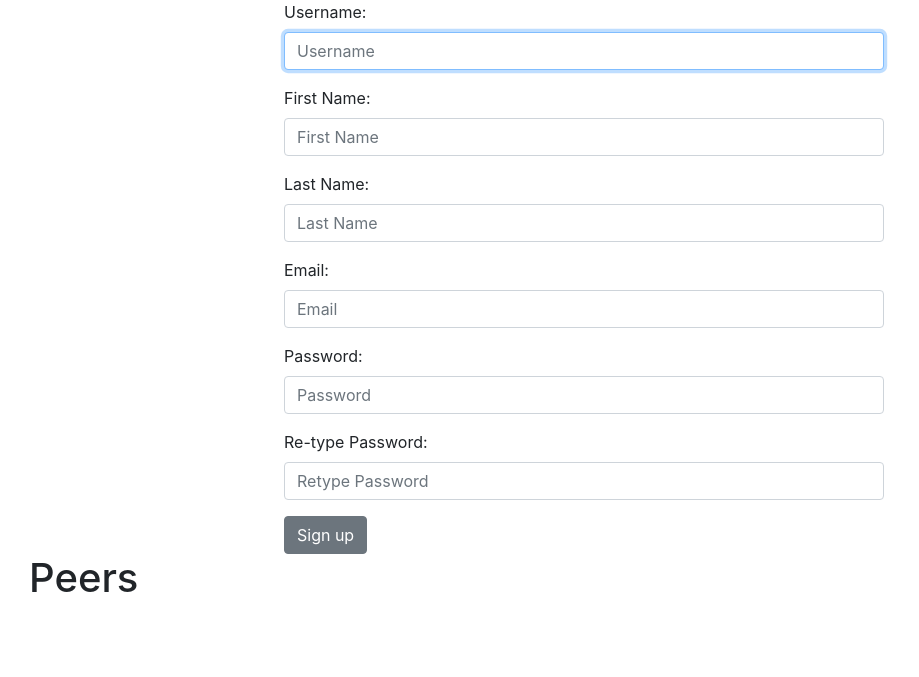
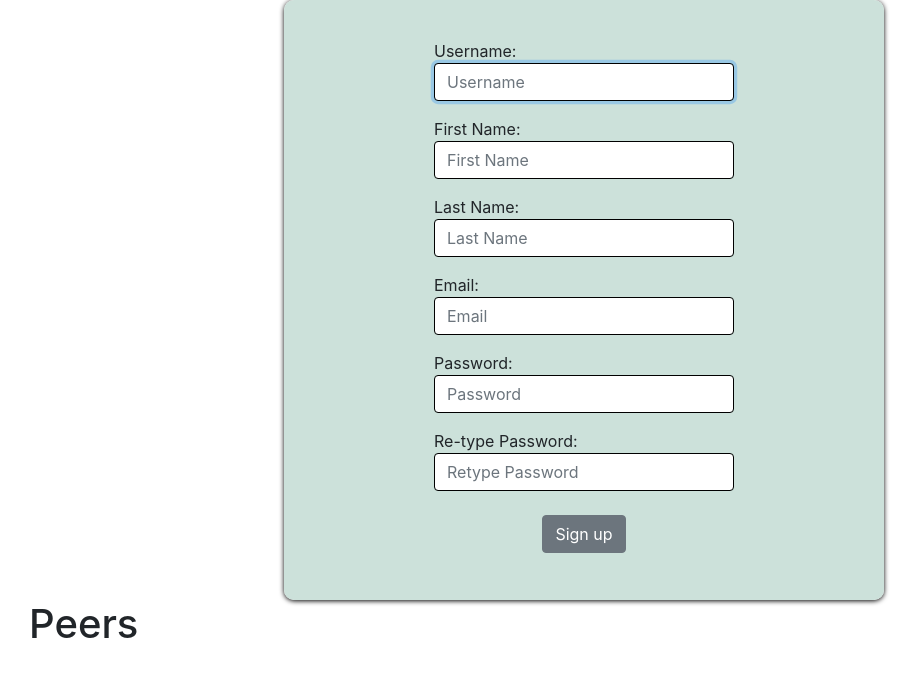
Before and after one commit to Ayobami6/peers_collab, a Django app: page /register in a window 1280 px wide. Shown: the part 56-733 px from the top of the page, without its empty margins (56-975 px from the left). Run offline with Django 4.2, Linux system fonts and the light colour scheme; some libraries are stand-ins or nearby versions.

Commit message:
signup page

```diff
--- /dev/null
+++ b/home/static/css/signup.css
@@ -0,0 +1,34 @@
+.form-container {
+  display: flex;
+  max-width: 600px;
+  min-width: 350px;
+  height: 600px;
+  justify-content: center;
+  overflow: hidden;
+  border-radius: 10px;
+  box-shadow: 0 1px 5px black;
+  margin: 0 auto;
+}
+.form-container form {
+  background-color: aqua;
+  width: 100%;
+  padding: 1rem;
+  display: flex;
+  justify-content: center;
+  flex-direction: column;
+  align-items: center;
+  background-color: #cce1da;
+  gap: 0.5rem;
+}
+.form-container form .form-group {
+  width: 300px;
+  line-height: 0.5rem;
+}
+.form-container form .form-group input:last-child {
+  border: 1px solid black;
+}
+.form-container form .signup {
+  align-self: center;
+}
+
+/*# sourceMappingURL=signup.css.map */
--- /dev/null
+++ b/home/static/css/signup.scss
@@ -0,0 +1,39 @@
+
+.form-container {
+  display: flex;
+  max-width: 600px;
+  min-width: 350px;
+  height: 600px;
+  justify-content: center;
+  overflow: hidden;
+  border-radius: 10px;
+  box-shadow:0 1px 5px black;
+  margin: 0 auto;
+
+  form {
+    background-color: aqua;
+    width: 100%;
+    padding: 1rem;
+    display: flex;
+    justify-content: center;
+    flex-direction: column;
+    align-items: center;
+    background-color: #cce1da;
+    gap:.5rem;
+
+
+    .form-group {
+      width: 300px;
+      line-height: .5rem;
+
+      input:last-child{
+        border: 1px solid black;
+      }
+    }
+
+    .signup
+    {
+      align-self: center;
+    }
+  }
+}
--- a/home/templates/home/signup.html
+++ b/home/templates/home/signup.html
@@ -1,8 +1,13 @@
 {% extends 'template.html' %}
+{% load static %}
 
+{% block style_sheet_and_js %}
+    <link rel="stylesheet" href="{% static 'css/signup.css' %}"/>
+{% endblock %}
 
 {% block content %}
-<form method="post" style="text-align: left; margin: 0 auto; width: 600px;">
+    <div class="form-container">
+            <form method="post">
                 {% csrf_token %}
                 <!-- {{ form.as_p }} -->
                 <div class="form-group">
@@ -30,7 +35,9 @@
                     {{ form.password2 }}
                 </div>
                 <!-- <input type="Sign up" class="btn btn-secondary" name="Sign up"> -->
-    <button class="btn btn-secondary">Sign up</button>
+                <button class="btn btn-secondary signup">Sign up</button>
             </form>
 
+    </div>
+
 {% endblock %}
--- a/static/templates/template.html
+++ b/static/templates/template.html
@@ -3,25 +3,28 @@
 <html lang="en">
 
 <head>
-    <meta charset="UTF-8" />
-    <meta http-equiv="X-UA-Compatible" content="IE=edge" />
-    <meta name="viewport" content="width=device-width, initial-scale=1.0" />
+    <meta charset="UTF-8"/>
+    <meta http-equiv="X-UA-Compatible" content="IE=edge"/>
+    <meta name="viewport" content="width=device-width, initial-scale=1.0"/>
     <title>Peers</title>
     <!-- Css style -->
-    <link rel="stylesheet" href="{% static 'css/style.css' %}" />
+    <link rel="stylesheet" href="{% static 'css/style.css' %}"/>
     <link rel="icon" width="30" height="20" href="{% static 'assets/new-peers.ico' %}" type="image/x-icon">
     <!-- Font awesome -->
     <script src="https://kit.fontawesome.com/df6169861f.js" crossorigin="anonymous"></script>
     <!-- <link rel="stylesheet" href="https://kit.fontawesome.com/df6169861f.css" crossorigin="anonymous"> -->
     <link rel="stylesheet" href="https://cdn.jsdelivr.net/npm/bootstrap@4.1.3/dist/css/bootstrap.min.css"
-        integrity="sha384-MCw98/SFnGE8fJT3GXwEOngsV7Zt27NXFoaoApmYm81iuXoPkFOJwJ8ERdknLPMO" crossorigin="anonymous" />
+          integrity="sha384-MCw98/SFnGE8fJT3GXwEOngsV7Zt27NXFoaoApmYm81iuXoPkFOJwJ8ERdknLPMO" crossorigin="anonymous"/>
+
+    <!--Added this line so that stylesheet and js script can be added in files that inherits the template -->
+    {% block style_sheet_and_js %} {% endblock %}
 </head>
 
 <body>
 <nav class="navbar navbar-light bg-light">
     <div class="container">
         <a class="navbar-brand" href="#">
-                <img src="{% static 'assets/new-peers.png' %}" alt="" width="30" height="24" />
+            <img src="{% static 'assets/new-peers.png' %}" alt="" width="30" height="24"/>
             Peers
         </a>
     </div>
@@ -31,7 +34,7 @@
         {% else %}
             <a href="{% url 'login' %}" class="btn btn-outline-light me-1">login</a>
 
-            {% endif%}
+        {% endif %}
     </div>
 </nav>
 <div class="container">
```
Also changed, not shown: peers/settings.py (+24 -18 lines), 2 other files. Lines whose indentation alone changed are shown as unchanged.
